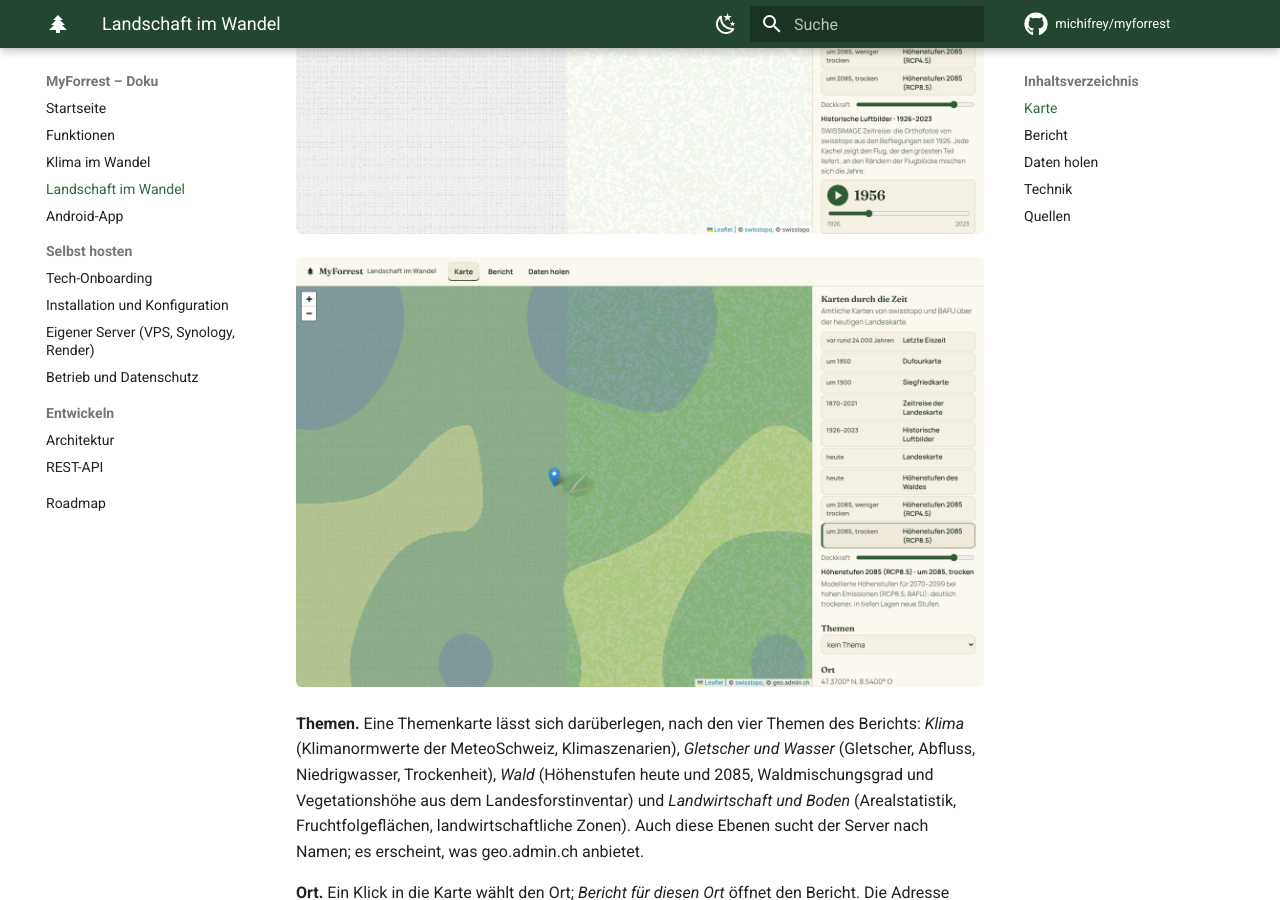
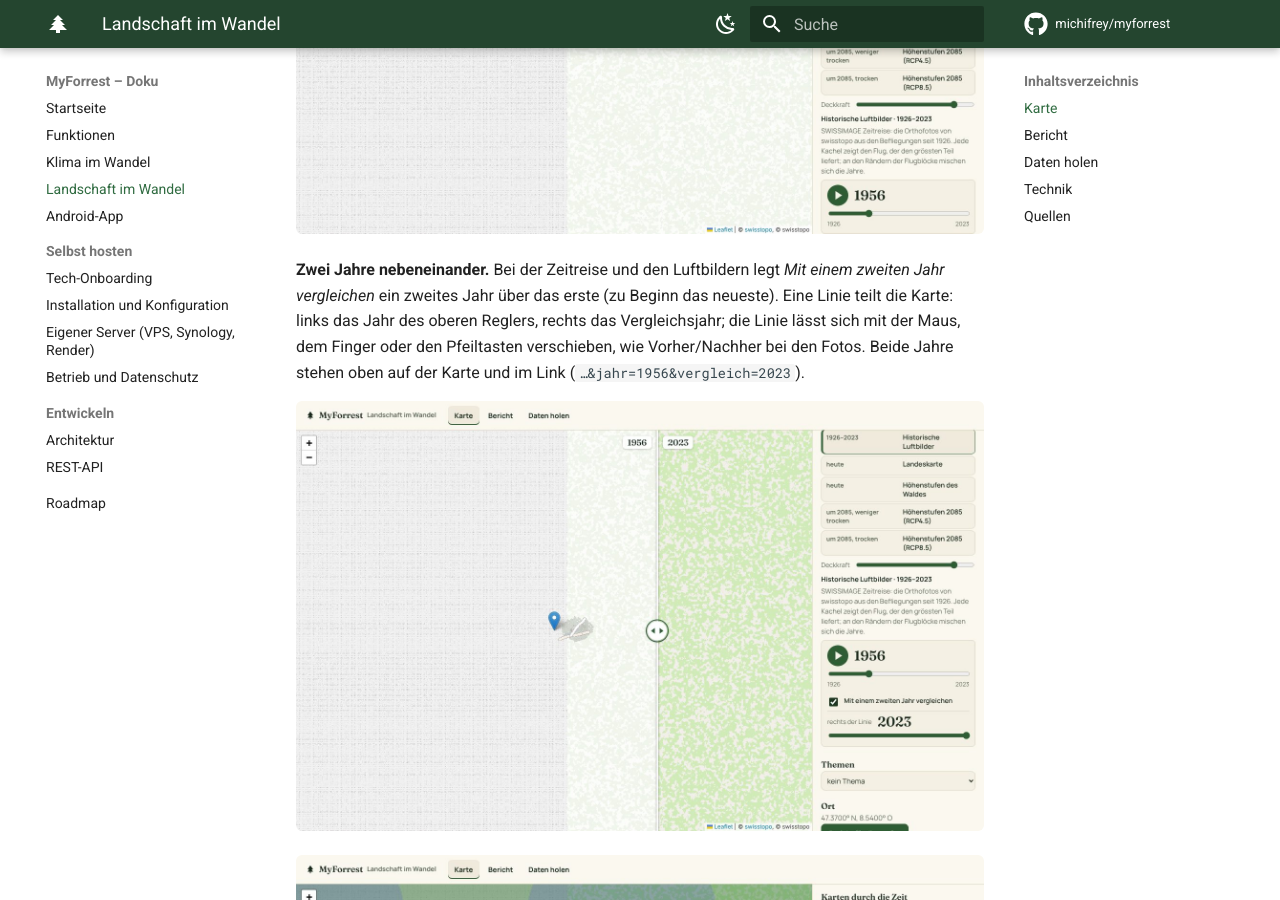
Before and after one commit to michifrey/myforrest, an MkDocs documentation site: the page built from docs/landschaft.md, in a window 1280 px wide and 900 px high, scrolled down 3307 px. Built offline with MkDocs 1.6.1 and Material for MkDocs 9.7.7, drawn with Linux system fonts in a browser that asks for light colours; comment, search, counter and statistics services are not loaded.

Commit message:
Landschaft im Wandel: zwei Jahre nebeneinander
Bei der Zeitreise der Landeskarte und den historischen Luftbildern lässt sich
ein zweites Jahr dazulegen: Eine verschiebbare Linie teilt die Karte, links das
Jahr des Reglers, rechts das Vergleichsjahr (Maus, Finger, Pfeiltasten). Beide
Jahre stehen auf der Karte und im Link (vergleich=…).

Co-Authored-By: Claude Opus 5.5 <noreply@anthropic.com>
Claude-Session: https://claude.ai/code/session_01VrwUHCrbV39SyrRwqbHyo5

```diff
--- a/docs/landschaft.md
+++ b/docs/landschaft.md
@@ -53,6 +53,13 @@ liefert, an den Rändern der Blöcke mischen sich die Jahre. Der Link hält Ansi
 (`#karte?…&ansicht=luftbild&jahr=1956`).
 
 ![Historische Luftbilder: das Luftbild von 1956, mit Regler über die Flugjahre](screenshots/landschaft-luftbild.jpg)
+
+**Zwei Jahre nebeneinander.** Bei der Zeitreise und den Luftbildern legt *Mit einem zweiten Jahr vergleichen* ein
+zweites Jahr über das erste (zu Beginn das neueste). Eine Linie teilt die Karte: links das Jahr des oberen Reglers,
+rechts das Vergleichsjahr; die Linie lässt sich mit der Maus, dem Finger oder den Pfeiltasten verschieben, wie
+Vorher/Nachher bei den Fotos. Beide Jahre stehen oben auf der Karte und im Link (`…&jahr=1956&vergleich=2023`).
+
+![Zwei Jahre nebeneinander: das Luftbild von 1956 links der Linie, 2023 rechts](screenshots/landschaft-vergleich.jpg)
 
 ![Karte: die modellierten Höhenstufen des Waldes um 2085 bei hohen Emissionen](screenshots/landschaft-2085.jpg)
 
```
Also changed, not shown: README.md (+1 -1 lines), docs/roadmap.md (+1 -2 lines), public/landschaft.css (+15 -0 lines), docs/screenshots/landschaft-vergleich.jpg (added), 3 other files.
